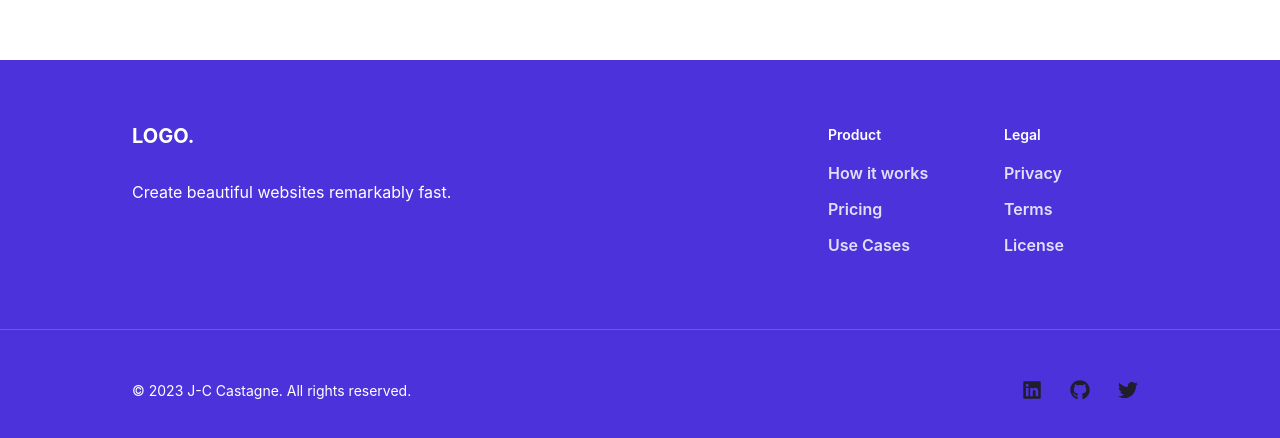
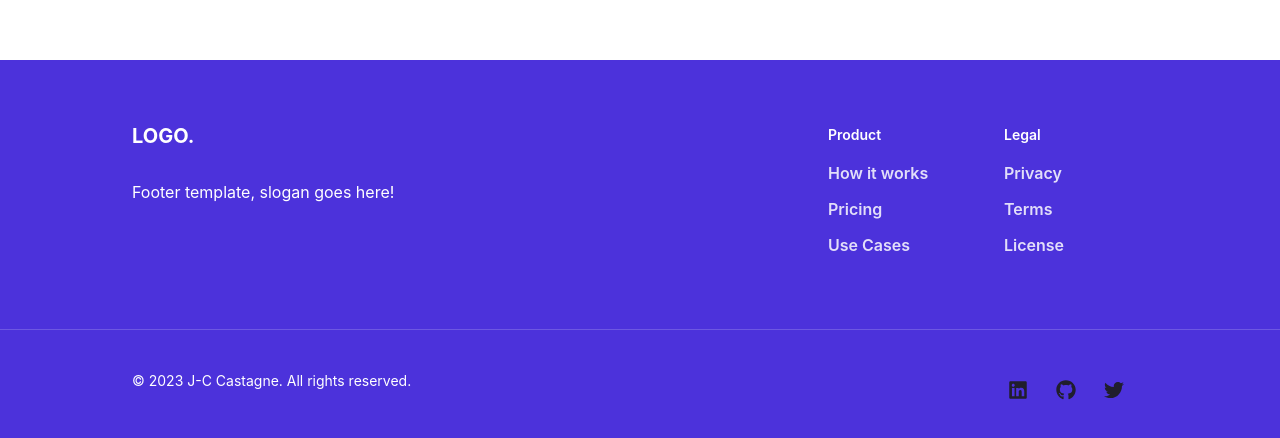
Before and after one commit to JCcastagne/next-js-chakra-ui-template, a Next.js app: page / in a window 1280 px wide. Shown: the part 820-1258 px from the top of the page. Built offline with nearby package versions, Linux system fonts and the light colour scheme.

Commit message:
Fix some allignment issues.

```diff
--- a/components/Footer/Footer.js
+++ b/components/Footer/Footer.js
@@ -41,12 +41,9 @@ export default function Footer () {
           <Heading fontSize='xl' justifyContent='flex-start'>
             LOGO.
           </Heading>
-          <Text color='muted'>Create beautiful websites remarkably fast.</Text>
+          <Text color='muted'>Footer template, slogan goes here!</Text>
         </Stack>
-        <Stack
-          direction={{ base: 'column-reverse', md: 'column', lg: 'row' }}
-          spacing={{ base: '12', md: '8' }}
-        >
+
         <Stack direction='row' spacing='8'>
           <Stack spacing='4' minW='36' flex='1'>
             <Text fontSize='sm' fontWeight='semibold' color='subtle'>
@@ -82,7 +79,6 @@ export default function Footer () {
           </Stack>
         </Stack>
       </Stack>
-      </Stack>
 
       <Divider opacity={0.21} />
 
@@ -91,7 +87,6 @@ export default function Footer () {
         pb='12'
         justify='space-between'
         direction={{ base: 'column-reverse', md: 'row' }}
-        align='center'
         width='100%'
         maxWidth={1080}
         px={8}
@@ -99,13 +94,14 @@ export default function Footer () {
         <Text fontSize='sm' color='subtle'>
           &copy; {new Date().getFullYear()} J-C Castagne. All rights reserved.
         </Text>
-        <ButtonGroup variant='ghost'>
+        <HStack minWidth='150px'>
           <IconButton
             as='a'
             href='#'
             aria-label='LinkedIn'
             icon={<FaLinkedin fontSize='1.25rem' />}
             _hover={{ background: 'whiteAlpha.400' }}
+            variant='ghost'
           />
           <IconButton
             as='a'
@@ -113,6 +109,7 @@ export default function Footer () {
             aria-label='GitHub'
             icon={<FaGithub fontSize='1.25rem' />}
             _hover={{ background: 'whiteAlpha.400' }}
+            variant='ghost'
           />
           <IconButton
             as='a'
@@ -120,8 +117,9 @@ export default function Footer () {
             aria-label='Twitter'
             icon={<FaTwitter fontSize='1.25rem' />}
             _hover={{ background: 'whiteAlpha.400' }}
+            variant='ghost'
           />
-        </ButtonGroup>
+        </HStack>
       </Stack>
     </Stack>
   )
```
Lines whose indentation alone changed are shown as unchanged.
